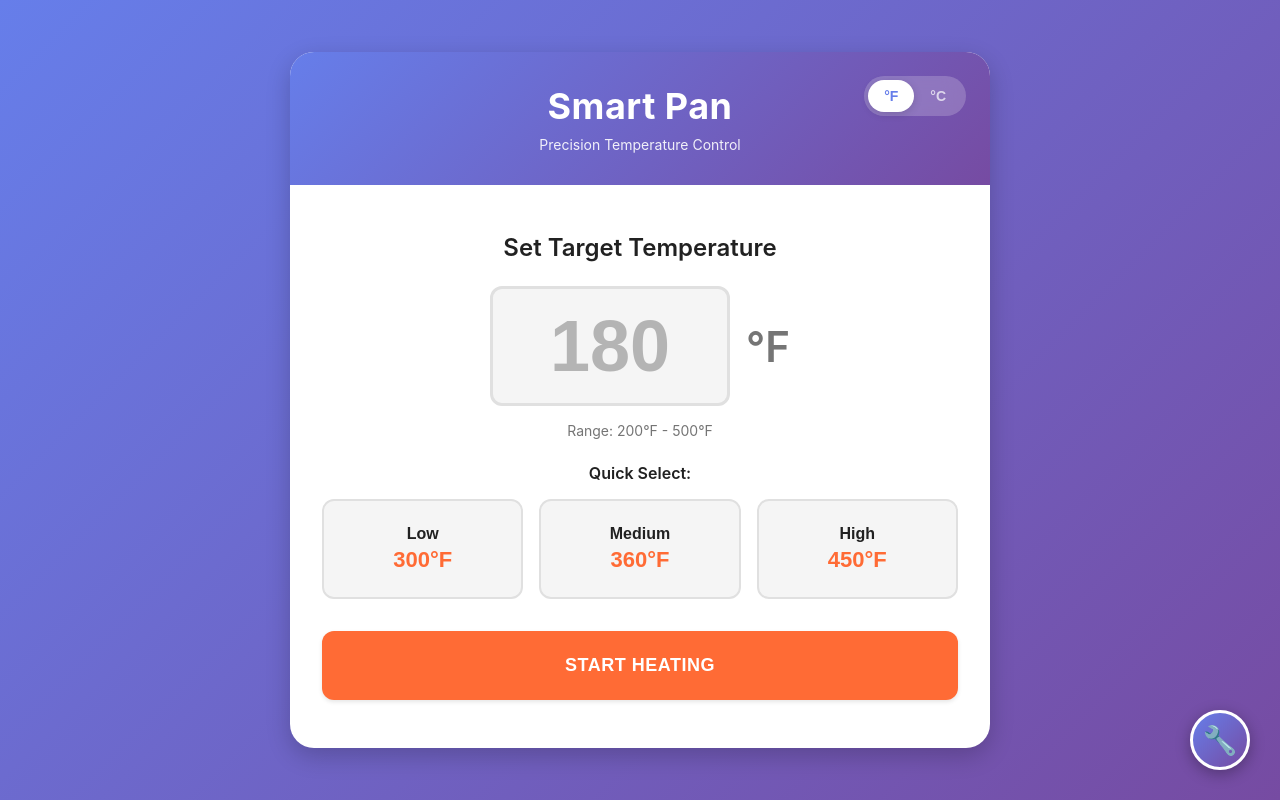
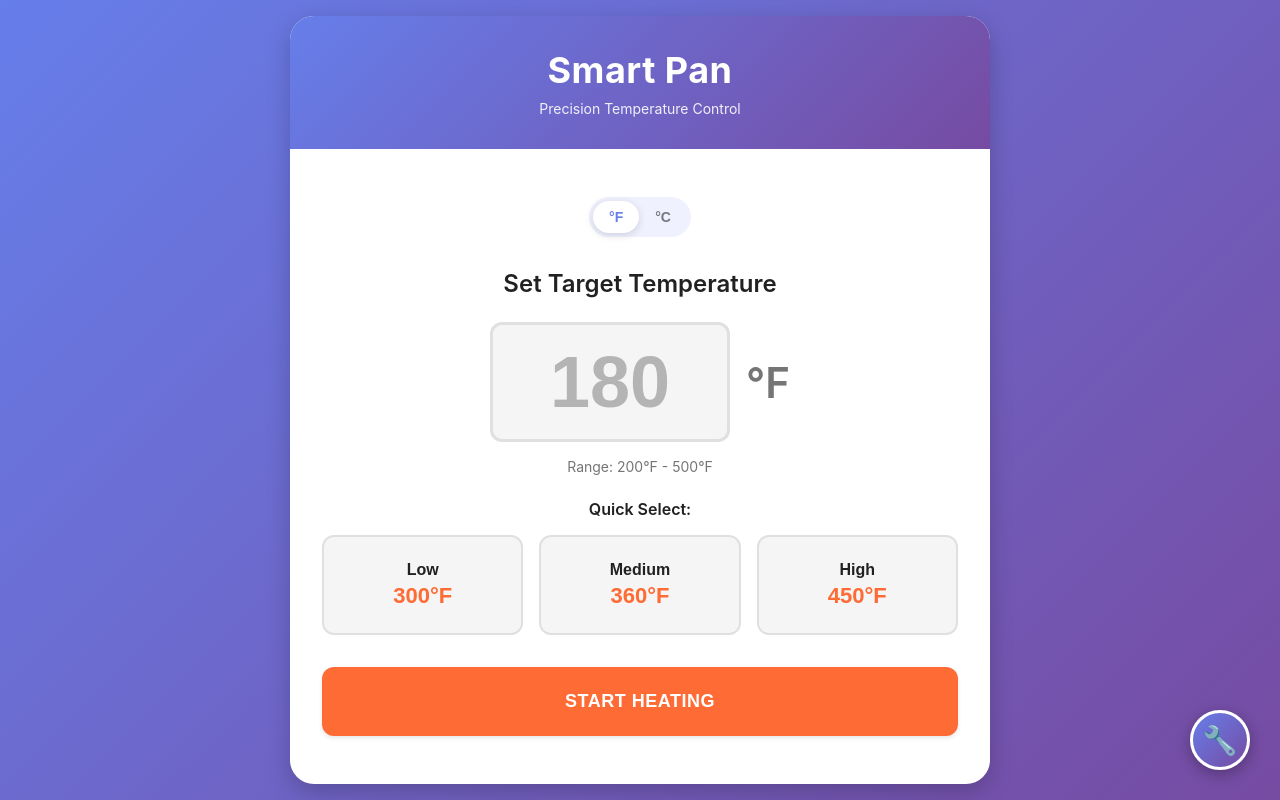
Before and after one commit to kasrajb/smart-pan-app, a website: page index.html in a window 1280 px wide. Drawn offline with Linux system fonts and the light colour scheme; no server answers.

Commit message:
Move unit toggle to content area

```diff
--- a/index.html
+++ b/index.html
@@ -19,15 +19,15 @@
             <header class="app-header">
                 <h1 id="input-heading">Smart Pan</h1>
                 <p class="subtitle">Precision Temperature Control</p>
+            </header>
 
+            <div class="input-content">
                 <!-- Unit Toggle -->
                 <div class="unit-toggle" role="switch" aria-checked="true" aria-label="Temperature unit toggle">
                     <button id="unit-fahrenheit" class="unit-btn active" aria-label="Switch to Fahrenheit">°F</button>
                     <button id="unit-celsius" class="unit-btn" aria-label="Switch to Celsius">°C</button>
                 </div>
-            </header>
 
-            <div class="input-content">
                 <label for="temperature-input" class="input-label">Set Target Temperature</label>
 
                 <!-- Temperature Input Field -->
@@ -97,15 +97,15 @@
         <section id="monitoring-screen" class="screen" aria-labelledby="monitoring-heading">
             <header class="app-header">
                 <h1 id="monitoring-heading">Smart Pan</h1>
+            </header>
 
+            <div class="monitoring-content">
                 <!-- Unit Toggle -->
                 <div class="unit-toggle" role="switch" aria-checked="true" aria-label="Temperature unit toggle">
                     <button id="unit-fahrenheit-monitor" class="unit-btn active" aria-label="Switch to Fahrenheit">°F</button>
                     <button id="unit-celsius-monitor" class="unit-btn" aria-label="Switch to Celsius">°C</button>
                 </div>
-            </header>
 
-            <div class="monitoring-content">
                 <!-- Status Indicator -->
                 <div id="status-indicator" class="status-indicator" role="status" aria-live="polite">
                     <span class="status-text">Heating...</span>
--- a/style.css
+++ b/style.css
@@ -143,14 +143,15 @@ body {
    UNIT TOGGLE
    ========================================== */
 .unit-toggle {
-    position: absolute;
-    top: var(--spacing-md);
-    right: var(--spacing-md);
     display: flex;
-    background: rgba(255, 255, 255, 0.2);
+    background: rgba(100, 120, 255, 0.1);
     border-radius: 20px;
     padding: 4px;
     backdrop-filter: blur(10px);
+    margin-bottom: var(--spacing-lg);
+    width: fit-content;
+    margin-left: auto;
+    margin-right: auto;
 }
 
 .unit-btn {
@@ -160,7 +161,7 @@ body {
     border: none;
     border-radius: 16px;
     background: transparent;
-    color: rgba(255, 255, 255, 0.7);
+    color: rgba(0, 0, 0, 0.5);
     cursor: pointer;
     transition: all 0.3s ease;
     min-width: 44px;
@@ -173,12 +174,12 @@ body {
 }
 
 .unit-btn:hover:not(.active) {
-    color: white;
-    background: rgba(255, 255, 255, 0.1);
+    color: rgba(0, 0, 0, 0.7);
+    background: rgba(255, 255, 255, 0.3);
 }
 
 .unit-btn:focus-visible {
-    outline: 2px solid white;
+    outline: 2px solid #667eea;
     outline-offset: 2px;
 }
 
```
